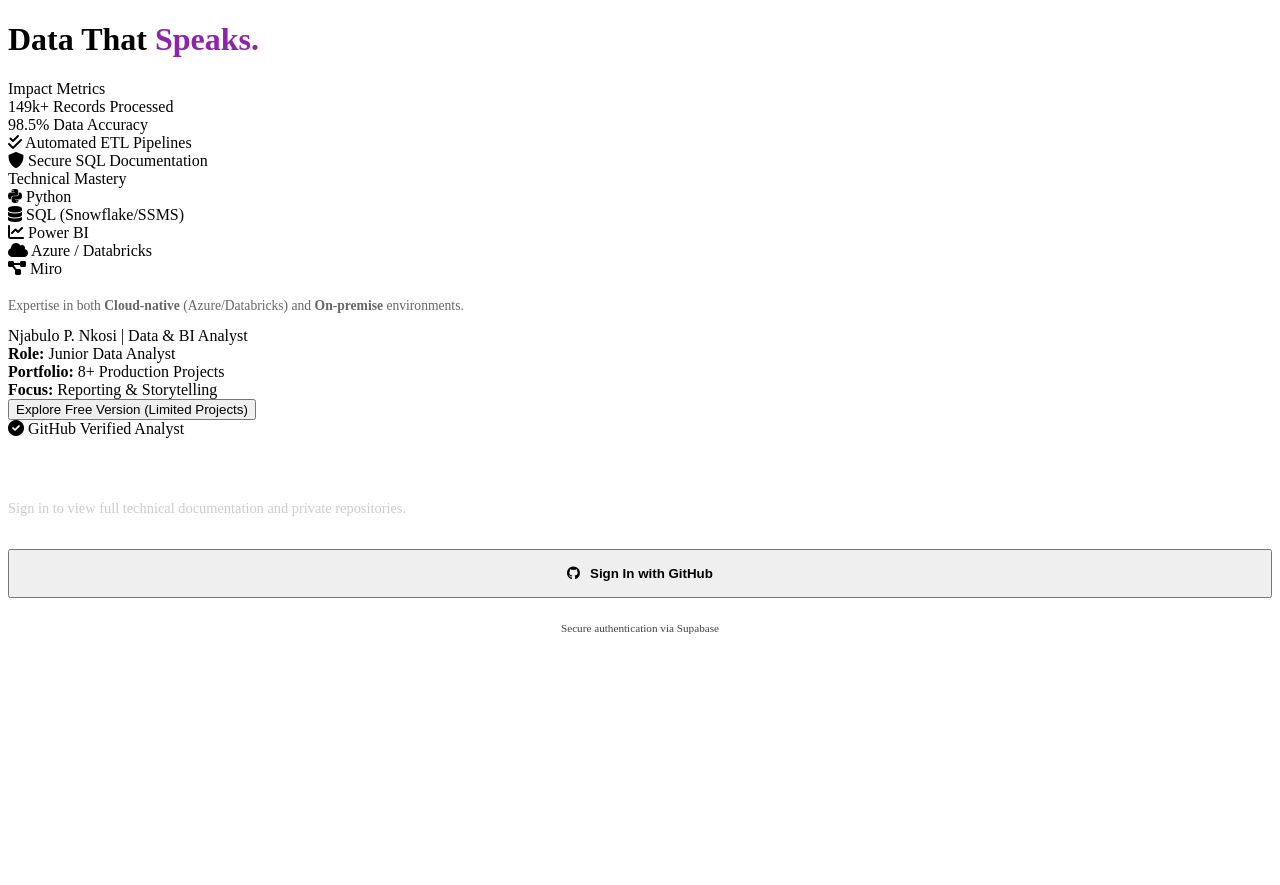
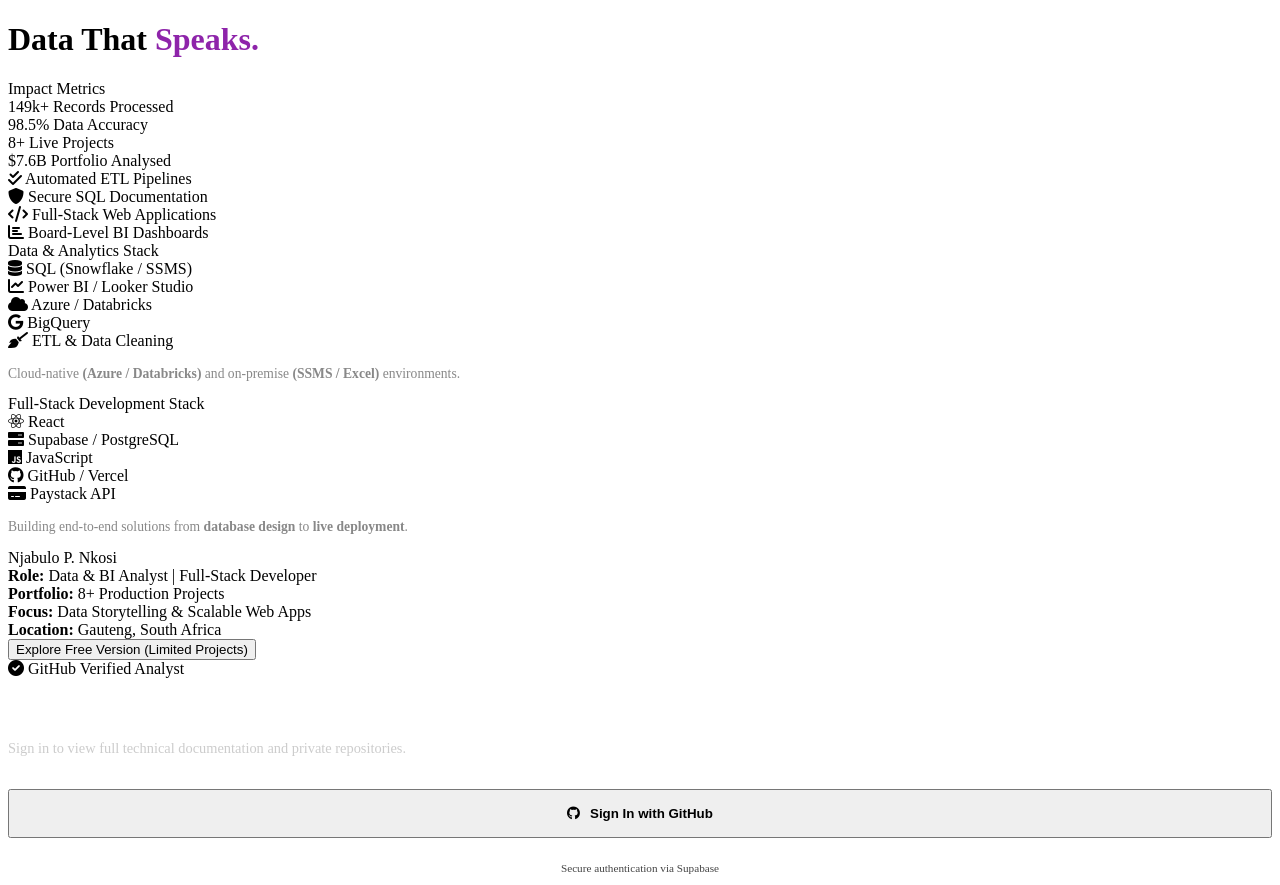
Before and after one commit to Njabulo-Nkosi-Analyst/portfolio, a website built with Vite: page login.html in a window 1280 px wide. Before the commit the page ends 800 px from the top, so only its background shows below. Built offline with nearby package versions, Linux system fonts and the light colour scheme; a script that the page names is missing.

```diff
--- a/login.html
+++ b/login.html
@@ -29,6 +29,7 @@
                 <h1 class="welcome-title">Data That <span style="color: #8e24aa;">Speaks.</span></h1>
 
             <div class="achievements-slider">
+
     <div class="achievement-slide active" data-index="0">
         <div class="pro-label">Impact Metrics</div>
         <div class="metrics-grid">
@@ -40,41 +41,69 @@
                 <span class="m-value">98.5%</span>
                 <span class="m-label">Data Accuracy</span>
             </div>
+            <div class="metric-card">
+                <span class="m-value">8+</span>
+                <span class="m-label">Live Projects</span>
+            </div>
+            <div class="metric-card">
+                <span class="m-value">$7.6B</span>
+                <span class="m-label">Portfolio Analysed</span>
+            </div>
         </div>
         <div class="pro-feature-list">
             <div class="p-item"><i class="fas fa-check-double"></i> Automated ETL Pipelines</div>
             <div class="p-item"><i class="fas fa-shield-alt"></i> Secure SQL Documentation</div>
+            <div class="p-item"><i class="fas fa-code"></i> Full-Stack Web Applications</div>
+            <div class="p-item"><i class="fas fa-chart-bar"></i> Board-Level BI Dashboards</div>
         </div>
     </div>
 
     <div class="achievement-slide" data-index="1">
-                        <div class="pro-label">Technical Mastery</div>
+        <div class="pro-label">Data & Analytics Stack</div>
         <div class="tech-stack-container">
-                            <div class="tech-tag"><i class="fab fa-python"></i> Python</div>
-                            <div class="tech-tag"><i class="fas fa-database"></i> SQL (Snowflake/SSMS)</div>
-                            <div class="tech-tag"><i class="fas fa-chart-line"></i> Power BI</div>
+            <div class="tech-tag"><i class="fas fa-database"></i> SQL (Snowflake / SSMS)</div>
+            <div class="tech-tag"><i class="fas fa-chart-line"></i> Power BI / Looker Studio</div>
             <div class="tech-tag"><i class="fas fa-cloud"></i> Azure / Databricks</div>
-                            <div class="tech-tag"><i class="fas fa-project-diagram"></i> Miro</div>
+            <div class="tech-tag"><i class="fab fa-google"></i> BigQuery</div>
+            <div class="tech-tag"><i class="fas fa-broom"></i> ETL & Data Cleaning</div>
         </div>
-                        <p style="color: #666; font-size: 0.85rem; margin-top: 20px;">
-                           Expertise in both <strong>Cloud-native</strong> (Azure/Databricks) and <strong>On-premise</strong> environments.
+        <p style="color: #888; font-size: 0.85rem; margin-top: 16px;">
+            Cloud-native <strong>(Azure / Databricks)</strong> and on-premise <strong>(SSMS / Excel)</strong> environments.
         </p>
     </div>
 
     <div class="achievement-slide" data-index="2">
-                        <div class="pro-label">Njabulo P. Nkosi | Data & BI Analyst</div>
+        <div class="pro-label">Full-Stack Development Stack</div>
+        <div class="tech-stack-container">
+            <div class="tech-tag"><i class="fab fa-react"></i> React</div>
+            <div class="tech-tag"><i class="fas fa-server"></i> Supabase / PostgreSQL</div>
+            <div class="tech-tag"><i class="fab fa-js"></i> JavaScript</div>
+            <div class="tech-tag"><i class="fab fa-github"></i> GitHub / Vercel</div>
+            <div class="tech-tag"><i class="fas fa-credit-card"></i> Paystack API</div>
+        </div>
+        <p style="color: #888; font-size: 0.85rem; margin-top: 16px;">
+            Building end-to-end solutions from <strong>database design</strong> to <strong>live deployment</strong>.
+        </p>
+    </div>
+
+    <div class="achievement-slide" data-index="3">
+        <div class="pro-label">Njabulo P. Nkosi</div>
         <div class="bio-summary">
-                            <div class="bio-line"><strong>Role:</strong> Junior Data Analyst</div>
+            <div class="bio-line"><strong>Role:</strong> Data & BI Analyst | Full-Stack Developer</div>
             <div class="bio-line"><strong>Portfolio:</strong> 8+ Production Projects</div>
-                            <div class="bio-line"><strong>Focus:</strong> Reporting & Storytelling</div>
-                        </div>
+            <div class="bio-line"><strong>Focus:</strong> Data Storytelling & Scalable Web Apps</div>
+            <div class="bio-line"><strong>Location:</strong> Gauteng, South Africa</div>
         </div>
     </div>
 
+</div>
+
+<!-- Update dots to match 4 slides -->
 <div class="slider-dots">
     <span class="dot active" onclick="currentSlide(0)"></span>
     <span class="dot" onclick="currentSlide(1)"></span>
     <span class="dot" onclick="currentSlide(2)"></span>
+    <span class="dot" onclick="currentSlide(3)"></span>
 </div>
 
                 <button id="guest-btn" class="skip-now-btn">Explore Free Version (Limited Projects)</button>
```
Also changed, not shown: index.html (+4 -1 lines). Lines whose indentation alone changed are shown as unchanged.
